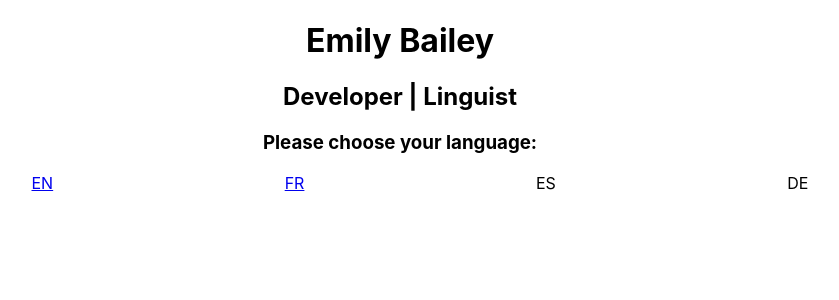
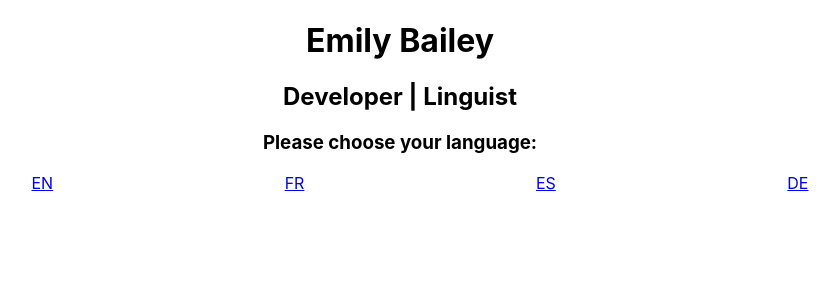
Before and after one commit to miloujb/final-portfolio, a React (Create React App) app: page / in a window 1280 px wide. Shown: the top 300 px of the page, without its empty margins (240-1079 px from the left). Built offline with nearby package versions, Linux system fonts and the light colour scheme.

Commit message:
links to German and Spanish added, German layout set up

```diff
--- a/src/App.js
+++ b/src/App.js
@@ -4,6 +4,8 @@ import "./App.css";
 import HomePage from "./PageComponents/HomePage";
 import English from "./PageComponents/en";
 import French from "./PageComponents/fr";
+import German from "./PageComponents/de";
+import Spanish from "./PageComponents/es";
 
 function App() {
   return (
@@ -14,6 +16,8 @@ function App() {
           <HomePage path="/" />
           <English path="/en" />
           <French path="/fr" />
+          <German path="de" />
+          <Spanish path="es" />
         </Router>
       </body>
     </div>
--- a/src/PageComponents/HomePage.js
+++ b/src/PageComponents/HomePage.js
@@ -15,8 +15,12 @@ const HomePage = () => {
           <li>
             <Link to="/fr">FR</Link>
           </li>
-          <li>ES</li>
-          <li>DE</li>
+          <li>
+            <Link to="/es">ES</Link>
+          </li>
+          <li>
+            <Link to="/de">DE</Link>
+          </li>
         </ul>
       </div>
     </>
--- a/src/PageComponents/de.js
+++ b/src/PageComponents/de.js
@@ -11,7 +11,8 @@ const de = () => {
       <div class="tech">
         <h1>Technologiestack</h1>
       </div>
-      <div></div>
+      <div class = "projects"></div>
+      <div class="contact"></div>
     </>
   );
 };
```
